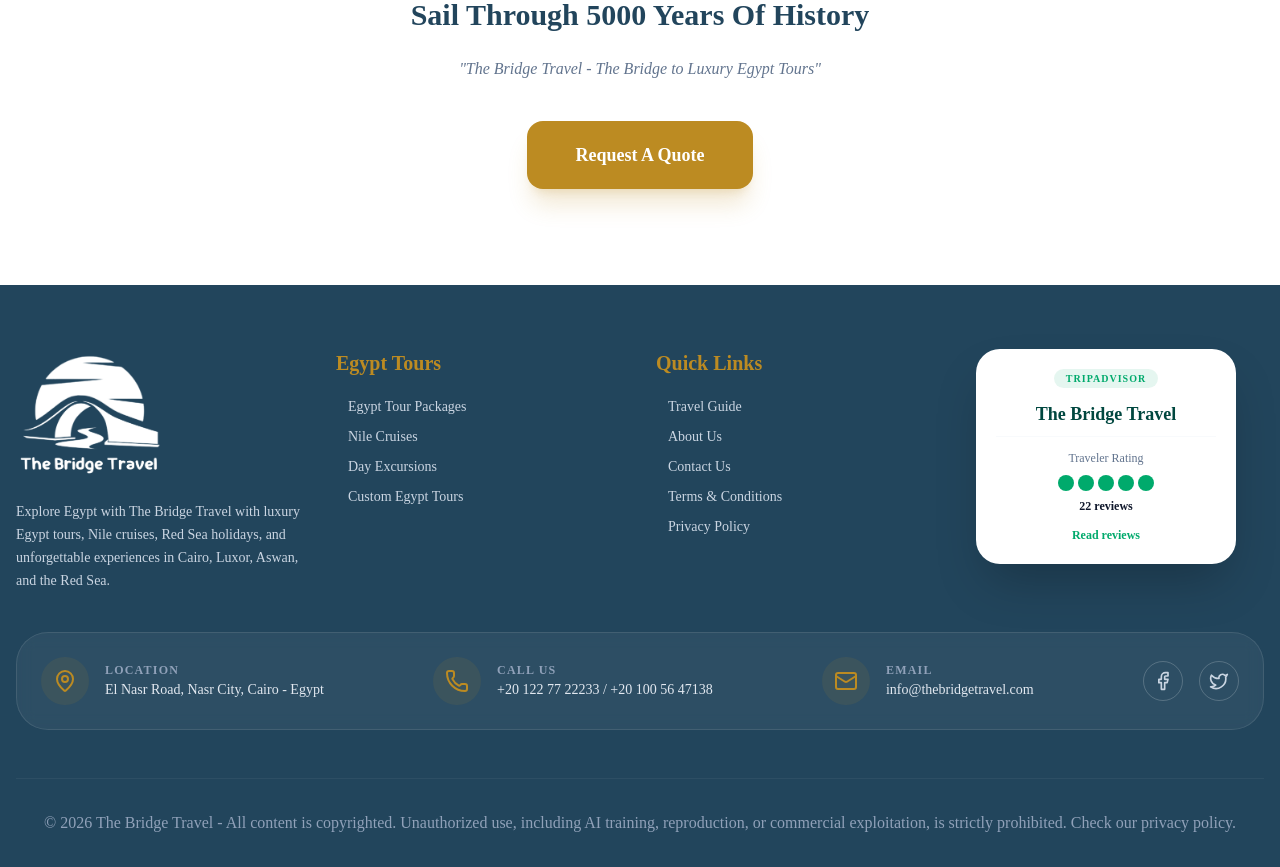
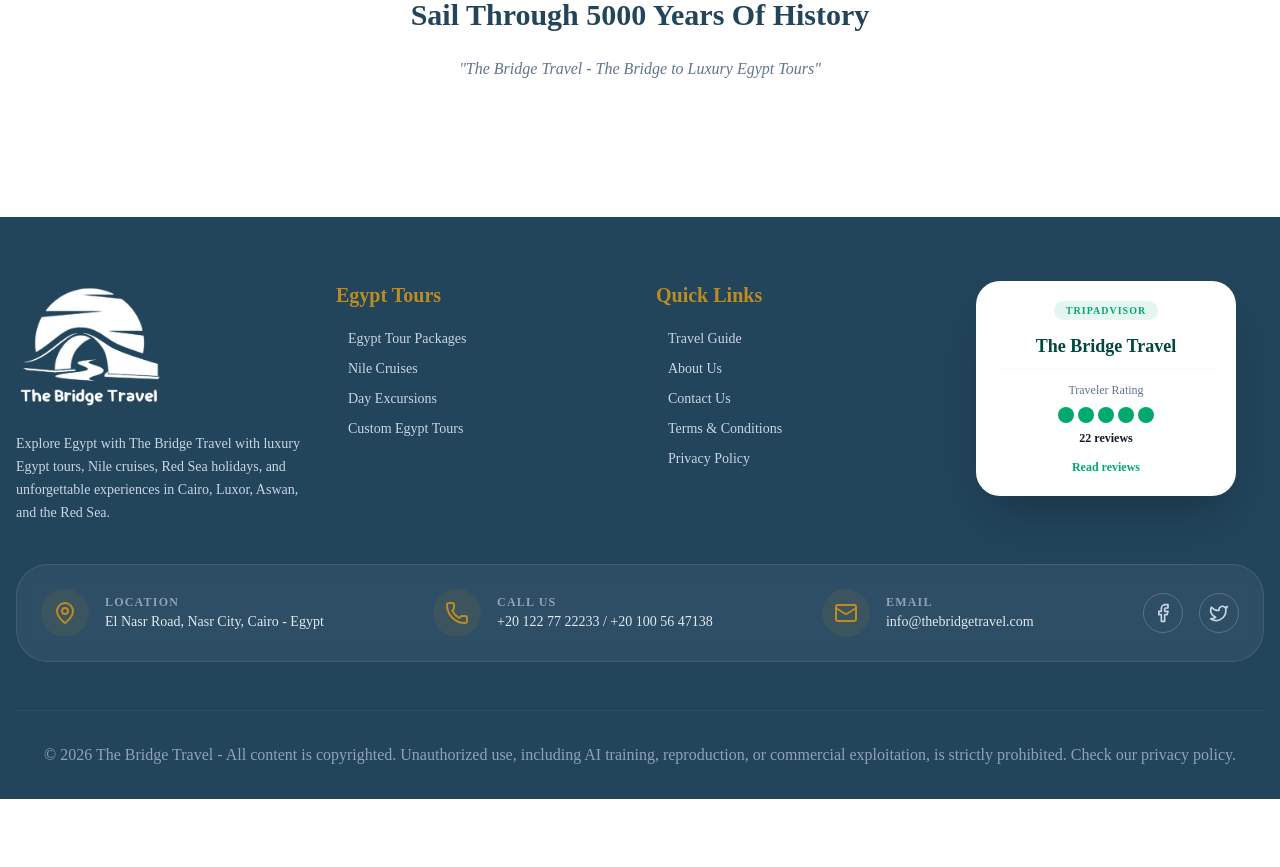
Before and after one commit to youssef-shaaban-dev/the-bridge-travel, a React (Vite) app: page /nile-cruises in a window 1280 px wide. Shown: the part 2480-3347 px from the top of the page. After the commit the page ends 3279 px from the top, so only its background shows below. Built offline with nearby package versions, Linux system fonts and the light colour scheme.

Commit message:
Update NileCruises.jsx

```diff
--- a/src/components/pages/nileCruises/NileCruises.jsx
+++ b/src/components/pages/nileCruises/NileCruises.jsx
@@ -79,10 +79,7 @@ const NileCruises = () => {
                         <img src={logo} alt="Logo" className="h-20 mx-auto mb-8 opacity-20 grayscale brightness-0" />
                         <h3 className="text-3xl font-bold text-[#22455C] font-playfair mb-6">Sail Through 5000 Years Of History</h3>
                         <p className="text-slate-500 italic mb-10">"The Bridge Travel - The Bridge to Luxury Egypt Tours"</p>
-                        <button className="px-12 py-5 bg-[#BC8B22] hover:bg-[#22455C] text-white rounded-2xl font-bold shadow-xl shadow-[#BC8B22]/20 transition-all text-lg">
-                            Request A Quote
-                        </button>
-                    </motion.div>
+                                           </motion.div>
                 </div>
             </section>
         </div>
```
